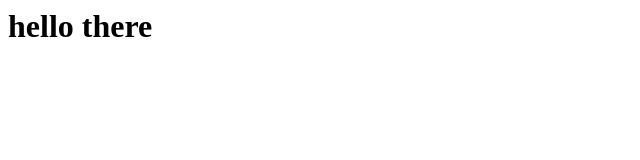
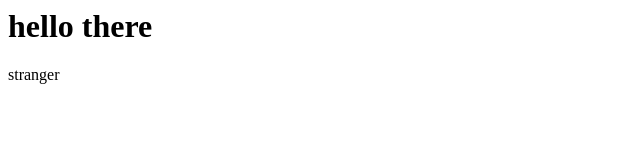
Before and after one commit to WaylonWalker/test, a plain HTML site: page index.html in a window 1280 px wide. Shown: the full height of the page, 0-640 px from the left. Drawn offline with Linux system fonts and the light colour scheme.

Commit message:
DIST to gh-pages

```diff
--- a/index.html
+++ b/index.html
@@ -1 +1 @@
-<h1>hello there</h1>
+<h1>hello there</h1><p>stranger</p>
```
